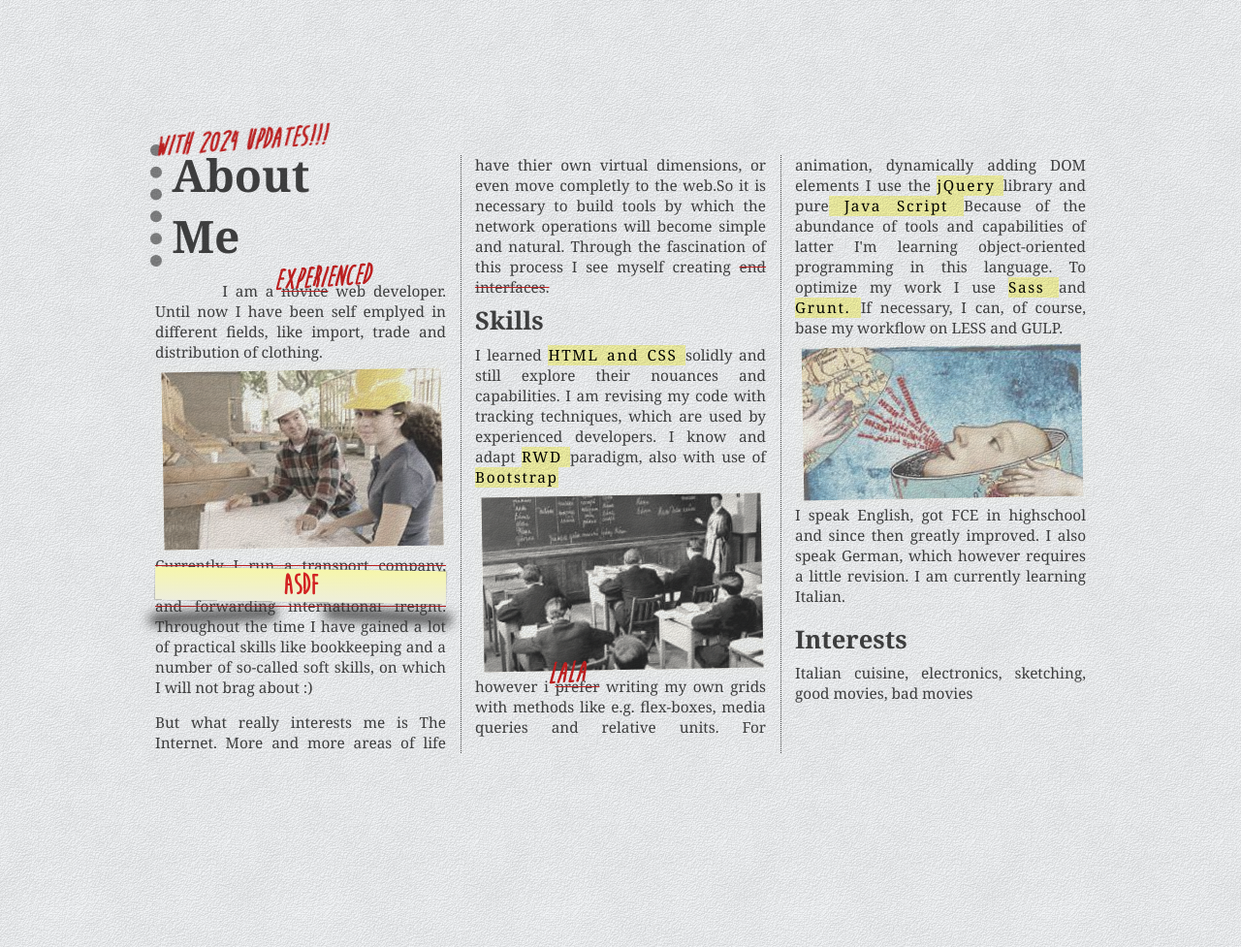
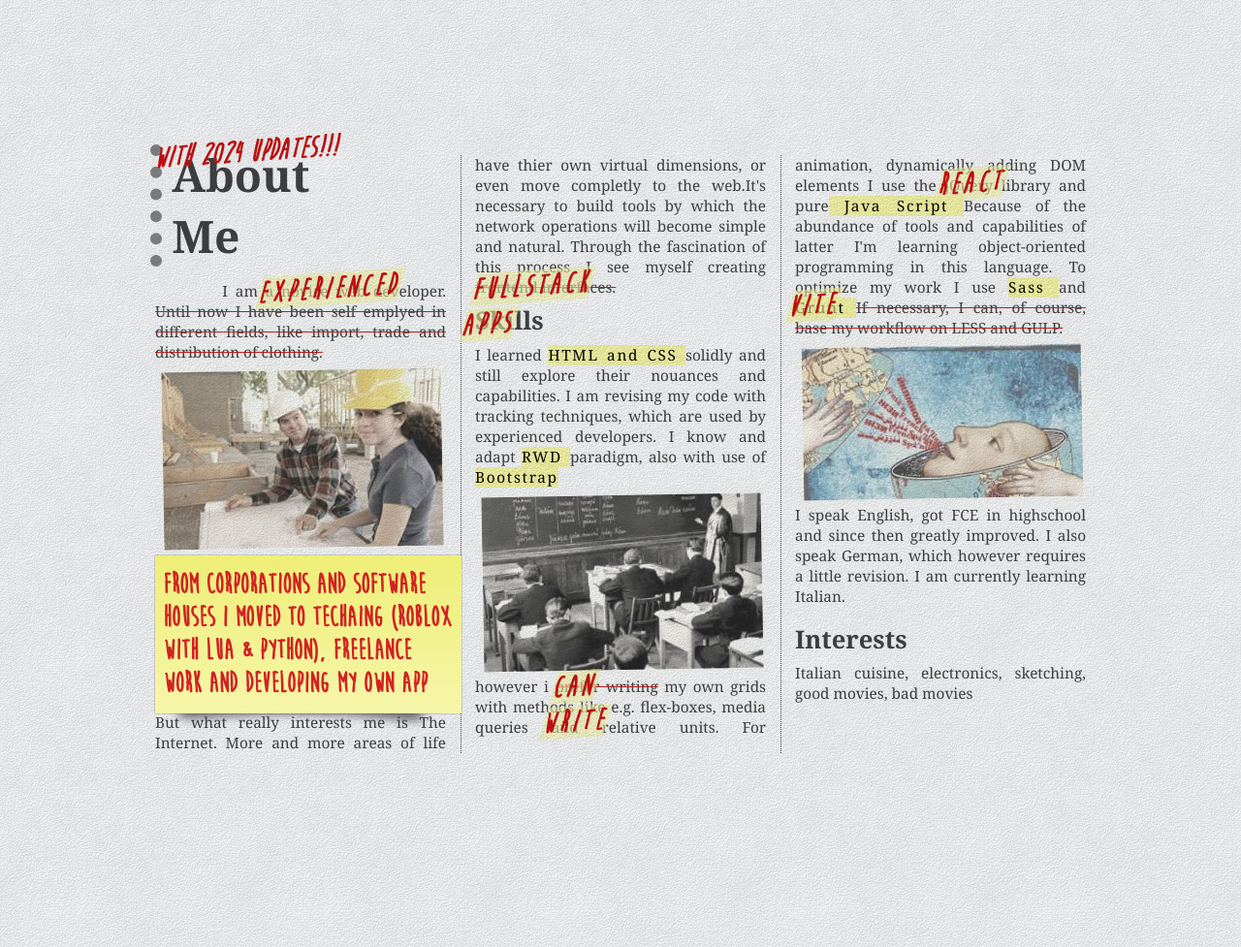
Before and after one commit to MichalKaleta/Portfolio, a website built with Vite: page index.html in a window 1280 px wide. Shown: the part 960-1937 px from the top of the page at 97% size. Built offline with nearby package versions, Linux system fonts and the light colour scheme.

Commit message:
updates styles

```diff
--- a/index.html
+++ b/index.html
@@ -65,9 +65,7 @@
 			<header class="header">
 				<span class="header__wrapper">
 					<h1 class="header__headline_outer">MICHAŁ KALETA</h1>
-					<h2 id="headline-inner" class="header__headline_inner">
-						Front-End
-					</h2>
+					<h2 id="headline-inner" class="header__headline_inner">Front-End</h2>
 					<h1 class="header__headline_outer">PORTFOLIO</h1>
 				</span>
 			</header>
@@ -78,145 +76,93 @@
 				</figure>
 				<figcaption>
 					<address class="polaroid__contact">
-						<a href="tel:0048696471251"> #: (+48) 696 471 251 </a
-						><br />
-						<a href="mailto: mic.kaleta@gmail.com">
-							@: mic.kaleta@gmail.com
-						</a>
+						<a href="tel:0048696471251"> #: (+48) 696 471 251 </a><br />
+						<a href="mailto: mic.kaleta@gmail.com"> @: mic.kaleta@gmail.com </a>
 					</address>
 				</figcaption>
 			</div>
 			<div class="container">
 				<article id="about" class="about">
 					<h3 class="about__title">
-						<p class="update__footnote-text">
-							with 2024 updates!!!
-						</p>
+						<span class="update__footnote-text">with 2024 updates!!!</span>
 						About<br />
 						Me
 					</h3>
 					<section>
 						<p>
-							&emsp; &emsp; &emsp; I am a
-							<s class="update update__footnote">novice</s> web
-							developer. Until now I have been self emplyed in
-							different fields, like import, trade and
-							distribution of clothing.
+							&emsp; &emsp; &emsp; I am
+							<span class="update update__footnote">a novice</span> web developer.<s class="update update__footnote"> Until
+							now I have been self emplyed in different fields, like import,
+							trade and distribution of clothing.</s>
 							<img
 								class="about__image"
 								src="/src/images/doswiadczenie-270.jpg"
 							/>
 							<s class="update update__sticky"
-								>Currently I run a transport company, managing a
-								fleet of vehicles with drivers and forwarding
-								international freight.</s
-							>
-							Throughout the time I have gained a lot of practical
-							skills like bookkeeping and a number of so-called
-							soft skills, on which I will not brag about :)
+								>Currently I run a transport company, managing a fleet of
+								vehicles with drivers and forwarding international freight.
+								Throughout the time I have gained a lot of practical skills like
+								bookkeeping and a number of so-called soft skills, on which I
+								will not brag about :)
+							</s>
 						</p>
 						<p>
-							But what really interests me is The Internet. More
-							and more areas of life have thier own virtual
-							dimensions, or even move completly to the web.So it
-							is necessary to build tools by which the network
-							operations will become simple and natural. Through
-							the fascination of this process I see myself
-							creating <s class="update">end interfaces.</s>
+							But what really interests me is The Internet. More and more areas
+							of life have thier own virtual dimensions, or even move completly
+							to the web.It's necessary to build tools by which the network
+							operations will become simple and natural. Through the fascination
+							of this process I see myself creating
+							<s class="update update__footnote">frontend interfaces.</s>
 						</p>
 					</section>
 					<section>
 						<h4 class="about__sub-title">Skills</h4>
 						<p>
-							I learned <mark> HTML and CSS </mark> solidly and
-							still explore their nouances and capabilities. I am
-							revising my code with tracking techniques, which are
-							used by experienced developers. I know and adapt
-							<mark> RWD </mark>paradigm, also with use of
+							I learned <mark> HTML and CSS </mark> solidly and still explore
+							their nouances and capabilities. I am revising my code with
+							tracking techniques, which are used by experienced developers. I
+							know and adapt <mark> RWD </mark>paradigm, also with use of
 							<mark>Bootstrap</mark>
-							<img
-								class="about__image"
-								src="/src/images/szkola-270.jpg"
-							/>
+							<img class="about__image" src="/src/images/szkola-270.jpg" />
 							however i
-							<s class="update update__footnote">prefer</s>
-							writing my own grids with methods like e.g.
-							flex-boxes, media queries and relative units. For
-							animation, dynamically adding DOM elements I use the
-							<mark>jQuery </mark> library and pure<mark>
-								Java Script
-							</mark>
-							Because of the abundance of tools and capabilities
-							of latter I'm learning object-oriented programming
-							in this language. To optimize my work I use
-							<mark> Sass </mark> and <mark> Grunt. </mark> If
-							necessary, I can, of course, base my workflow on
-							LESS and GULP.
-							<img
-								class="about__image"
-								src="/src/images/jezyk-270.jpg"
-							/>
-							I speak English, got FCE in highschool and since
-							then greatly improved. I also speak German, which
-							however requires a little revision. I am currently
-							learning Italian.
+							<s class="update update__footnote">prefer writing</s> my own grids
+							with methods like e.g. flex-boxes, media queries and relative
+							units. For animation, dynamically adding DOM elements I use the
+							<mark></mark><span class="update update__footnote">jQuery </span></mark>
+							library and pure<mark> Java Script </mark>
+							Because of the abundance of tools and capabilities of latter I'm
+							learning object-oriented programming in this language. To optimize
+							my work I use
+							<mark> Sass </mark> and <mark><span class="update update__footnote">Grunt</span> </mark>
+							<s class="update update__footnote">
+							If necessary, I can, of course, base my workflow on LESS and GULP.</s>
+							<img class="about__image" src="/src/images/jezyk-270.jpg" />
+							I speak English, got FCE in highschool and since then greatly
+							improved. I also speak German, which however requires a little
+							revision. I am currently learning Italian.
 						</p>
 						<section>
 							<h4 class="about__sub-title">Interests</h4>
 							<p>
-								Italian cuisine, electronics, sketching, good
-								movies, bad movies
+								Italian cuisine, electronics, sketching, good movies, bad movies
 							</p>
 						</section>
 					</section>
 				</article>
 				<section id="skills" class="skills">
 					<div class="skills__sticker-wrapper">
-						<img
-							class="skills__sticker"
-							src="/src/images/html-5.svg"
-						/>
-						<img
-							class="skills__sticker"
-							src="/src/images/css-3.svg"
-						/>
+						<img class="skills__sticker" src="/src/images/html-5.svg" />
+						<img class="skills__sticker" src="/src/images/css-3.svg" />
 						<img class="skills__sticker" src="/src/images/js.svg" />
-						<img
-							class="skills__sticker"
-							src="/src/images/react.svg"
-						/>
-						<img
-							class="skills__sticker"
-							src="/src/images/redux.svg"
-						/>
-						<img
-							class="skills__sticker"
-							src="/src/images/nodejs.svg"
-						/>
-						<img
-							class="skills__sticker"
-							src="/src/images/webpack.svg"
-						/>
-						<img
-							class="skills__sticker"
-							src="/src/images/jquery.svg"
-						/>
-						<img
-							class="skills__sticker"
-							src="/src/images/sass.svg"
-						/>
-						<img
-							class="skills__sticker"
-							src="/src/images/grunt.svg"
-						/>
-						<img
-							class="skills__sticker"
-							src="/src/images/git-icon.svg"
-						/>
-						<img
-							class="skills__sticker"
-							src="/src/images/bootstrap.svg"
-						/>
+						<img class="skills__sticker" src="/src/images/react.svg" />
+						<img class="skills__sticker" src="/src/images/redux.svg" />
+						<img class="skills__sticker" src="/src/images/nodejs.svg" />
+						<img class="skills__sticker" src="/src/images/webpack.svg" />
+						<img class="skills__sticker" src="/src/images/jquery.svg" />
+						<img class="skills__sticker" src="/src/images/sass.svg" />
+						<img class="skills__sticker" src="/src/images/grunt.svg" />
+						<img class="skills__sticker" src="/src/images/git-icon.svg" />
+						<img class="skills__sticker" src="/src/images/bootstrap.svg" />
 					</div>
 				</section>
 				<section id="projects"></section>
--- a/src/scripts/modern.js
+++ b/src/scripts/modern.js
@@ -7,17 +7,18 @@ const $skillImages = $("#skills img");
 const skillHeight = $skillImages.height();
 const skillFromTop = $("#skills").offset().top - winHeight * 1.1 + skillHeight;
 const $footnotesEl = $(".update.update__footnote");
-const stickyNotesTexts = "asdf";
-const $stickyNoteEl = $(
-	`<div class='update__sticky-wraper' style='position: absolute'>
-		<div class='update__sticky-shadow'></div>
-			<div class='update__sticky-note'>
-				${stickyNotesTexts}
-			</div>
-	</div>`
-);
+const stickyNotesTexts =
+	"From corporations and software houses I moved to techaing (Roblox with LUA & Python), freelance work and developing my own app";
 
-const footNotesTexts = ["experienced", "lala", "la", "adf", "asdf", "fad"];
+const footNotesTexts = [
+	"experienced",
+	"",
+	"fullstack apps",
+	"can write",
+	"react",
+	"vite  ",
+	"",
+];
 let skillIsShown = false;
 let polaroidIsShown = false;
 
@@ -27,12 +28,20 @@ export const modernPart = () => {
 		const [width, height] = [$stickyEl.width(), $stickyEl.height()];
 		const offseet = $stickyEl.offset();
 
+		const $stickyNoteEl = $(
+			`<div class='update__sticky-wraper' style='position: absolute'>
+				<div class='update__sticky-shadow'></div>
+					<div class='update__sticky-note' style='height: ${height}px'>
+						${stickyNotesTexts}
+					</div>
+			</div>`
+		);
 		$stickyNoteEl.offset(offseet);
 		$stickyNoteEl.css({ width, height });
 		$("#modern").append($stickyNoteEl);
 		$footnotesEl.each(function (i) {
 			$(this).append(
-				`<p class='update__footnote-text'> ${footNotesTexts[i]} </p>`
+				`<p class='update__footnote-text'> <mark>${footNotesTexts[i]}</mark> </p>`
 			);
 		});
 
--- a/src/style/modern.scss
+++ b/src/style/modern.scss
@@ -178,7 +178,6 @@ main#modern {
 		column-count: 1;
 		column-gap: 30px;
 		column-rule: dotted 1px #555;
-		//transition: opacity 1.8s;
 		mix-blend-mode: multiply;
 		@include bp-small {
 			column-count: 2;
@@ -224,29 +223,26 @@ main#modern {
 	.update {
 		position: relative;
 		text-decoration-color: #d22222;
-
-		$angle: 3deg;
-		$to_center: 0px;
-		$to_top: 3px;
-		$horizontal: 0px;
-		$vertical: 0px;
-		$blur: 12px;
-		$spread: 5px;
-
 		&__footnote-text {
 			position: absolute;
 			font-family: handWrite;
+			text-transform: lowercase;
 			margin: 0;
-			top: -20px;
+			top: -10px;
 			left: -5px;
-			color: #d22222;
-			font-size: 30px;
-			font-weight: bolder;
+			color: #d21111;
+			font-size: 2rem;
+			font-weight: 600;
 			transform: skew(-20deg) rotateZ(-4deg);
+			background: transparent;
+			mark {
+				color: #d21111;
+				background: #fffdaa99;
+				//background: transparent;
+			}
 		}
 
 		&__sticky-wraper {
-			display: flex;
 			width: 100%;
 			font-weight: bolder;
 			align-items: center;
@@ -261,22 +257,31 @@ main#modern {
 			justify-content: center;
 			font-family: handWrite;
 			font-size: 30px;
+			padding: 0.5rem;
 			color: #d22222;
-			transform: rotate(1deg);
-			background: linear-gradient(to top, #eed, #f6f6aa);
+			background: linear-gradient(to bottom, #ee7, #f6f6aa);
 			box-shadow: 0px 0px 1px 0px #333;
 		}
 		&__sticky-shadow {
 			position: absolute;
 			width: 100%;
+			bottom: -1rem;
+			$to_bottom: 6px;
+			$to_center: 30px;
+			$angle: 3deg;
+			$angle_right: 5deg;
+			$to_top: 3px;
+			$horizontal: 0px;
+			$vertical: 0px;
+			$blur: 12px;
+			$spread: 5px;
 
-			bottom: 0;
 			&::before,
 			&::after {
 				content: "";
 				position: absolute;
-				width: 40%;
-				bottom: 0;
+				width: 50%;
+				bottom: $to_bottom;
 			}
 			&::before {
 				left: $to_center;
@@ -286,7 +291,7 @@ main#modern {
 			&::after {
 				right: $to_center;
 				box-shadow: -$horizontal $vertical $blur $spread #333;
-				transform: rotate($angle);
+				transform: rotate($angle_right);
 			}
 		}
 	}
@@ -298,7 +303,6 @@ main#modern {
 		background-image: url("/src/images/egg-shell.png");
 		display: flex;
 		justify-content: center;
-
 		margin-bottom: $section-gap;
 
 		&__sticker-wrapper {
```
